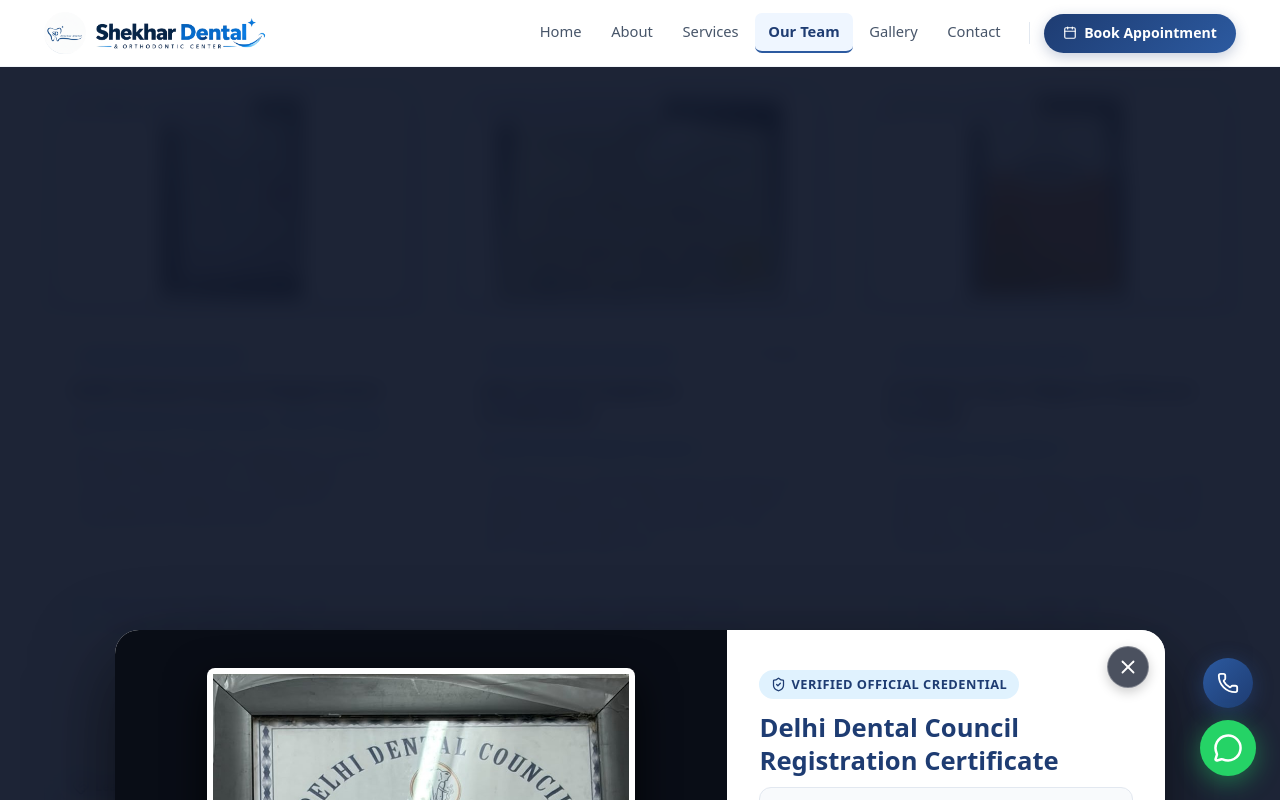
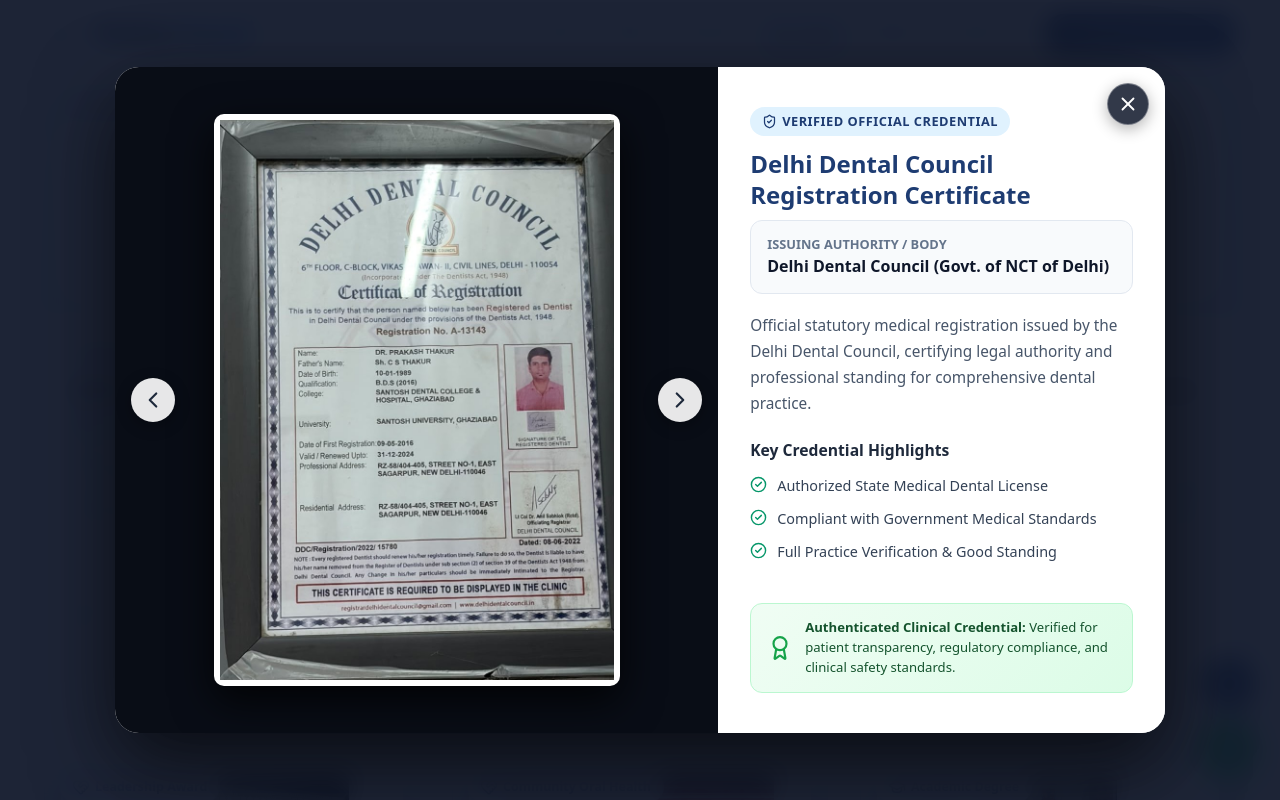
Before and after one commit to Kushang1901/ShEKHAR-DENTAL-CLINIIC, a Next.js app: page /team in a window 1280 px wide. Both pictures are taken after a click on the element 232 px from the left and 3217 px from the top of the page. Shown: the part 2817-3617 px from the top of the page. Built offline with nearby package versions, Linux system fonts and the light colour scheme.

Commit message:
feat: add CertificatesShowcase component and LightboxModal for viewing credentials

```diff
--- a/components/CertificatesShowcase.tsx
+++ b/components/CertificatesShowcase.tsx
@@ -1,6 +1,7 @@
 'use client';
 
 import React, { useState, useEffect } from 'react';
+import { createPortal } from 'react-dom';
 import {
   Award,
   ShieldCheck,
@@ -32,6 +33,11 @@ export default function CertificatesShowcase({
   limit,
 }: CertificatesShowcaseProps) {
   const [activeCert, setActiveCert] = useState<CertificateItem | null>(null);
+  const [mounted, setMounted] = useState(false);
+
+  useEffect(() => {
+    setMounted(true);
+  }, []);
 
   const displayCerts = limit ? certificatesData.slice(0, limit) : certificatesData;
 
@@ -303,20 +309,22 @@ export default function CertificatesShowcase({
         ))}
       </div>
 
-      {/* Lightbox Zoom Modal */}
-      {activeCert && (
+      {/* Lightbox Zoom Modal rendered via Portal to ensure 100% viewport centering */}
+      {mounted && activeCert && createPortal(
         <div
           onClick={() => setActiveCert(null)}
           style={{
             position: 'fixed',
             inset: 0,
-            zIndex: 3000,
+            zIndex: 99999,
             backgroundColor: 'rgba(15, 23, 42, 0.94)',
-            backdropFilter: 'blur(10px)',
+            backdropFilter: 'blur(12px)',
+            WebkitBackdropFilter: 'blur(12px)',
             display: 'flex',
             alignItems: 'center',
             justifyContent: 'center',
             padding: '1.2rem',
+            overflowY: 'auto',
           }}
         >
           <div
@@ -325,14 +333,15 @@ export default function CertificatesShowcase({
               position: 'relative',
               maxWidth: '1050px',
               width: '100%',
-              maxHeight: '92vh',
+              maxHeight: '90vh',
               background: '#ffffff',
               borderRadius: '24px',
               overflow: 'hidden',
-              boxShadow: '0 30px 80px rgba(0, 0, 0, 0.6)',
+              boxShadow: '0 30px 80px rgba(0, 0, 0, 0.65)',
               display: 'grid',
-              gridTemplateColumns: 'minmax(0, 1.4fr) minmax(0, 1fr)',
-              animation: 'fadeInUp 0.3s ease',
+              gridTemplateColumns: 'minmax(0, 1.35fr) minmax(0, 1fr)',
+              margin: 'auto',
+              animation: 'fadeInUp 0.3s cubic-bezier(0.16, 1, 0.3, 1)',
             }}
             className="cert-modal-grid"
           >
@@ -344,19 +353,27 @@ export default function CertificatesShowcase({
                 position: 'absolute',
                 top: '16px',
                 right: '16px',
-                zIndex: 20,
+                zIndex: 30,
                 width: '42px',
                 height: '42px',
                 borderRadius: '50%',
-                background: 'rgba(15, 23, 42, 0.75)',
+                background: 'rgba(15, 23, 42, 0.85)',
                 color: '#ffffff',
-                border: '1px solid rgba(255,255,255,0.3)',
+                border: '1px solid rgba(255,255,255,0.35)',
                 cursor: 'pointer',
                 display: 'flex',
                 alignItems: 'center',
                 justifyContent: 'center',
-                boxShadow: '0 4px 12px rgba(0,0,0,0.2)',
-                transition: 'background 0.2s',
+                boxShadow: '0 4px 15px rgba(0,0,0,0.3)',
+                transition: 'all 0.2s ease',
+              }}
+              onMouseEnter={(e) => {
+                e.currentTarget.style.background = '#ef4444';
+                e.currentTarget.style.transform = 'scale(1.08)';
+              }}
+              onMouseLeave={(e) => {
+                e.currentTarget.style.background = 'rgba(15, 23, 42, 0.85)';
+                e.currentTarget.style.transform = 'scale(1)';
               }}
             >
               <X size={22} />
@@ -371,8 +388,9 @@ export default function CertificatesShowcase({
                 alignItems: 'center',
                 justifyContent: 'center',
                 padding: '24px',
-                minHeight: '400px',
+                minHeight: '380px',
               }}
+              className="cert-modal-image-area"
             >
               {/* Prev / Next controls */}
               <button
@@ -390,7 +408,7 @@ export default function CertificatesShowcase({
                   width: '44px',
                   height: '44px',
                   borderRadius: '50%',
-                  background: 'rgba(255, 255, 255, 0.85)',
+                  background: 'rgba(255, 255, 255, 0.9)',
                   color: '#1e293b',
                   border: 'none',
                   cursor: 'pointer',
@@ -398,6 +416,15 @@ export default function CertificatesShowcase({
                   alignItems: 'center',
                   justifyContent: 'center',
                   boxShadow: '0 4px 15px rgba(0,0,0,0.3)',
+                  transition: 'all 0.2s',
+                }}
+                onMouseEnter={(e) => {
+                  e.currentTarget.style.background = '#ffffff';
+                  e.currentTarget.style.transform = 'translateY(-50%) scale(1.1)';
+                }}
+                onMouseLeave={(e) => {
+                  e.currentTarget.style.background = 'rgba(255, 255, 255, 0.9)';
+                  e.currentTarget.style.transform = 'translateY(-50%) scale(1)';
                 }}
               >
                 <ChevronLeft size={26} />
@@ -418,7 +445,7 @@ export default function CertificatesShowcase({
                   width: '44px',
                   height: '44px',
                   borderRadius: '50%',
-                  background: 'rgba(255, 255, 255, 0.85)',
+                  background: 'rgba(255, 255, 255, 0.9)',
                   color: '#1e293b',
                   border: 'none',
                   cursor: 'pointer',
@@ -426,6 +453,15 @@ export default function CertificatesShowcase({
                   alignItems: 'center',
                   justifyContent: 'center',
                   boxShadow: '0 4px 15px rgba(0,0,0,0.3)',
+                  transition: 'all 0.2s',
+                }}
+                onMouseEnter={(e) => {
+                  e.currentTarget.style.background = '#ffffff';
+                  e.currentTarget.style.transform = 'translateY(-50%) scale(1.1)';
+                }}
+                onMouseLeave={(e) => {
+                  e.currentTarget.style.background = 'rgba(255, 255, 255, 0.9)';
+                  e.currentTarget.style.transform = 'translateY(-50%) scale(1)';
                 }}
               >
                 <ChevronRight size={26} />
@@ -435,12 +471,15 @@ export default function CertificatesShowcase({
               <div
                 style={{
                   maxWidth: '100%',
-                  maxHeight: '80vh',
+                  maxHeight: '76vh',
                   boxShadow: '0 15px 40px rgba(0,0,0,0.8)',
-                  borderRadius: '8px',
+                  borderRadius: '10px',
                   overflow: 'hidden',
                   background: '#ffffff',
                   padding: '6px',
+                  display: 'flex',
+                  alignItems: 'center',
+                  justifyContent: 'center',
                 }}
               >
                 {/* eslint-disable-next-line @next/next/no-img-element */}
@@ -448,12 +487,13 @@ export default function CertificatesShowcase({
                   src={activeCert.image}
                   alt={activeCert.title}
                   style={{
-                    maxHeight: '74vh',
+                    maxHeight: '70vh',
                     width: 'auto',
                     maxWidth: '100%',
                     objectFit: 'contain',
                     display: 'block',
                   }}
+                  className="cert-full-img"
                 />
               </div>
             </div>
@@ -469,9 +509,10 @@ export default function CertificatesShowcase({
                 overflowY: 'auto',
                 maxHeight: '85vh',
               }}
+              className="cert-modal-details"
             >
               <div>
-                <div style={{ display: 'flex', alignItems: 'center', gap: '8px', marginBottom: '12px' }}>
+                <div style={{ display: 'flex', alignItems: 'center', gap: '8px', marginBottom: '12px', flexWrap: 'wrap' }}>
                   <span
                     style={{
                       fontSize: '0.8rem',
@@ -497,7 +538,7 @@ export default function CertificatesShowcase({
                   )}
                 </div>
 
-                <h3 style={{ fontSize: '1.6rem', color: '#1e3c72', fontWeight: 800, lineHeight: '1.3', marginBottom: '10px' }}>
+                <h3 style={{ fontSize: '1.5rem', color: '#1e3c72', fontWeight: 800, lineHeight: '1.3', marginBottom: '10px' }}>
                   {activeCert.title}
                 </h3>
 
@@ -510,17 +551,17 @@ export default function CertificatesShowcase({
                   </div>
                 </div>
 
-                <p style={{ color: '#475569', fontSize: '0.98rem', lineHeight: '1.7', marginBottom: '1.5rem' }}>
+                <p style={{ color: '#475569', fontSize: '0.96rem', lineHeight: '1.7', marginBottom: '1.5rem' }}>
                   {activeCert.description}
                 </p>
 
-                <h4 style={{ fontSize: '1rem', color: '#1e293b', fontWeight: 700, marginBottom: '0.8rem' }}>
+                <h4 style={{ fontSize: '0.98rem', color: '#1e293b', fontWeight: 700, marginBottom: '0.8rem' }}>
                   Key Credential Highlights
                 </h4>
                 <div style={{ display: 'flex', flexDirection: 'column', gap: '10px', marginBottom: '1.5rem' }}>
                   {activeCert.highlights.map((hl, idx) => (
-                    <div key={idx} style={{ display: 'flex', alignItems: 'flex-start', gap: '10px', fontSize: '0.92rem', color: '#334155' }}>
-                      <CheckCircle2 size={18} style={{ color: '#059669', flexShrink: 0, marginTop: '2px' }} />
+                    <div key={idx} style={{ display: 'flex', alignItems: 'flex-start', gap: '10px', fontSize: '0.9rem', color: '#334155' }}>
+                      <CheckCircle2 size={17} style={{ color: '#059669', flexShrink: 0, marginTop: '2px' }} />
                       <span>{hl}</span>
                     </div>
                   ))}
@@ -530,7 +571,7 @@ export default function CertificatesShowcase({
               {/* Verified Stamp Note */}
               <div
                 style={{
-                  padding: '1rem',
+                  padding: '0.9rem 1rem',
                   borderRadius: '12px',
                   background: 'linear-gradient(135deg, #f0fdf4 0%, #dcfce7 100%)',
                   border: '1px solid #bbf7d0',
@@ -540,14 +581,15 @@ export default function CertificatesShowcase({
                   marginTop: '1rem'
                 }}
               >
-                <Award size={28} style={{ color: '#16a34a', flexShrink: 0 }} />
-                <div style={{ fontSize: '0.84rem', color: '#14532d' }}>
+                <Award size={26} style={{ color: '#16a34a', flexShrink: 0 }} />
+                <div style={{ fontSize: '0.82rem', color: '#14532d', lineHeight: '1.5' }}>
                   <strong>Authenticated Clinical Credential:</strong> Verified for patient transparency, regulatory compliance, and clinical safety standards.
                 </div>
               </div>
             </div>
           </div>
-        </div>
+        </div>,
+        document.body
       )}
 
       <style jsx global>{`
@@ -560,8 +602,19 @@ export default function CertificatesShowcase({
         @media (max-width: 860px) {
           .cert-modal-grid {
             grid-template-columns: 1fr !important;
-            max-height: 90vh;
-            overflow-y: auto;
+            max-height: 90vh !important;
+            overflow-y: auto !important;
+          }
+          .cert-modal-image-area {
+            min-height: 280px !important;
+            padding: 16px !important;
+          }
+          .cert-full-img {
+            max-height: 42vh !important;
+          }
+          .cert-modal-details {
+            padding: 1.5rem 1.2rem !important;
+            max-height: none !important;
           }
         }
       `}</style>
```
Also changed, not shown: components/LightboxModal.tsx (+18 -8 lines).
